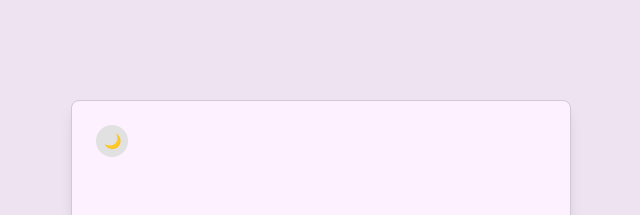
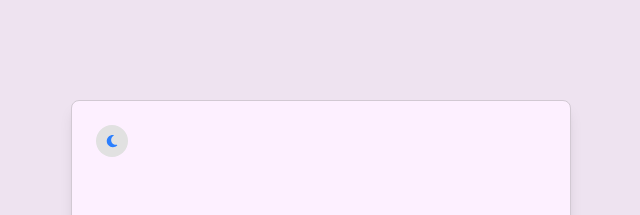
Before and after one commit to MihirMistry2/to_do_app, a React (Vite) app: page / in a window 1280 px wide. Shown: the top 215 px of the page, without its empty margins (319-959 px from the left). Built offline with nearby package versions, Linux system fonts and the light colour scheme.

Commit message:
feat: implement dark mode hook, theme types, and update configs for theme support

```diff
--- a/package.json
+++ b/package.json
@@ -13,7 +13,7 @@
         "@tailwindcss/vite": "^4.1.18",
         "react": "^19.2.0",
         "react-dom": "^19.2.0",
-        "tailwindcss": "^4.1.18"
+        "react-icons": "^5.5.0"
     },
     "devDependencies": {
         "@eslint/js": "^9.39.1",
--- a/src/App.tsx
+++ b/src/App.tsx
@@ -1,19 +1,15 @@
-import { useState, useEffect } from 'react';
+// Custom hook to manage dark mode state and persist theme preference
+import useDarkMode from '@/hooks/useDarkMode';
+
+// Icons used to visually represent the current theme mode (light vs dark)
+import { FaSun, FaMoon } from 'react-icons/fa6';
 
 const App = () => {
-    const [darkMode, setDarkMode] = useState<boolean>(() => {
-        return localStorage.getItem('theme') === 'dark';
-    });
+    const { darkMode, setDarkMode } = useDarkMode();
 
-    useEffect(() => {
-        if (darkMode) {
-            document.documentElement.classList.add('dark');
-            localStorage.setItem('theme', 'dark');
-        } else {
-            document.documentElement.classList.remove('dark');
-            localStorage.setItem('theme', 'light');
-        }
-    }, [darkMode]);
+    const handleThemeClick = () => {
+        setDarkMode(!darkMode);
+    };
 
     return (
         <>
@@ -23,10 +19,14 @@ const App = () => {
                         <div>
                             <button
                                 type="button"
-                                onClick={() => setDarkMode(!darkMode)}
-                                className="md bg-surface-a20 dark:bg-surface-a20 flex h-10 w-10 items-center justify-center rounded-full transition duration-200 ease-out outline-none active:scale-[0.97] md:h-8 md:w-8"
+                                onClick={handleThemeClick}
+                                className="md bg-surface-a20 dark:bg-surface-a20 flex h-10 w-10 cursor-pointer items-center justify-center rounded-full transition duration-200 ease-out outline-none active:scale-[0.97] md:h-8 md:w-8"
                             >
-                                {darkMode ? '☀️' : '🌙'}
+                                {darkMode ? (
+                                    <FaSun className="text-base text-yellow-400 md:text-sm" />
+                                ) : (
+                                    <FaMoon className="text-base text-blue-500 md:text-sm" />
+                                )}
                             </button>
                         </div>
                     </header>
--- /dev/null
+++ b/src/hooks/useDarkMode.ts
@@ -0,0 +1,23 @@
+import { useState, useEffect } from 'react';
+
+import type { DarkModeProps } from '@/types/index';
+
+const useDarkMode = (): DarkModeProps => {
+    const [darkMode, setDarkMode] = useState<boolean>(() => {
+        return localStorage.getItem('theme') === 'dark';
+    });
+
+    useEffect(() => {
+        if (darkMode) {
+            document.documentElement.classList.add('dark');
+            localStorage.setItem('theme', 'dark');
+        } else {
+            document.documentElement.classList.remove('dark');
+            localStorage.setItem('theme', 'light');
+        }
+    }, [darkMode]);
+
+    return { darkMode, setDarkMode };
+};
+
+export default useDarkMode;
--- a/src/main.tsx
+++ b/src/main.tsx
@@ -1,6 +1,6 @@
 import { StrictMode } from 'react';
 import { createRoot } from 'react-dom/client';
-import '@styles/index.css';
+import '@/styles/index.css';
 import App from './App.tsx';
 
 createRoot(document.getElementById('root')!).render(
--- a/src/styles/index.css
+++ b/src/styles/index.css
@@ -5,11 +5,11 @@
 @custom-variant dark (&:where(.dark, .dark *));
 
 /* Design Tokens */
-@import '@styles/tokens/constants.css';
+@import '@/styles/tokens/constants.css';
 
 /* Themes */
-@import '@styles/themes/base.css';
-@import '@styles/themes/dark.css';
+@import '@/styles/themes/base.css';
+@import '@/styles/themes/dark.css';
 
 /* ========== Custom Scrollbar ========== */
 ::-webkit-scrollbar {
--- /dev/null
+++ b/src/types/index.ts
@@ -0,0 +1 @@
+export * from './theme';
--- /dev/null
+++ b/src/types/theme.ts
@@ -0,0 +1,4 @@
+export interface DarkModeProps {
+    darkMode: boolean;
+    setDarkMode: React.Dispatch<React.SetStateAction<boolean>>;
+}
--- a/tsconfig.app.json
+++ b/tsconfig.app.json
@@ -27,10 +27,7 @@
         /* Paths */
         "baseUrl": "./src",
         "paths": {
-            "@components/*": ["components/*"],
-            "@constants/*": ["constants/*"],
-            "@utils/*": ["utils/*"],
-            "@styles/*": ["styles/*"]
+            "@/*": ["*"]
         }
     },
     "include": ["src"]
--- a/vite.config.ts
+++ b/vite.config.ts
@@ -7,10 +7,7 @@ export default defineConfig({
     plugins: [react(), tailwindcss()],
     resolve: {
         alias: {
-            '@components': path.resolve(__dirname, './src/components'),
-            '@constants': path.resolve(__dirname, './src/constants'),
-            '@utils': path.resolve(__dirname, './src/utils'),
-            '@styles': path.resolve(__dirname, './src/styles'),
+            '@': path.resolve(__dirname, './src'),
         },
     },
 });
```
Also changed, not shown: 1 other file (tests, documents, lock files or other folders).
